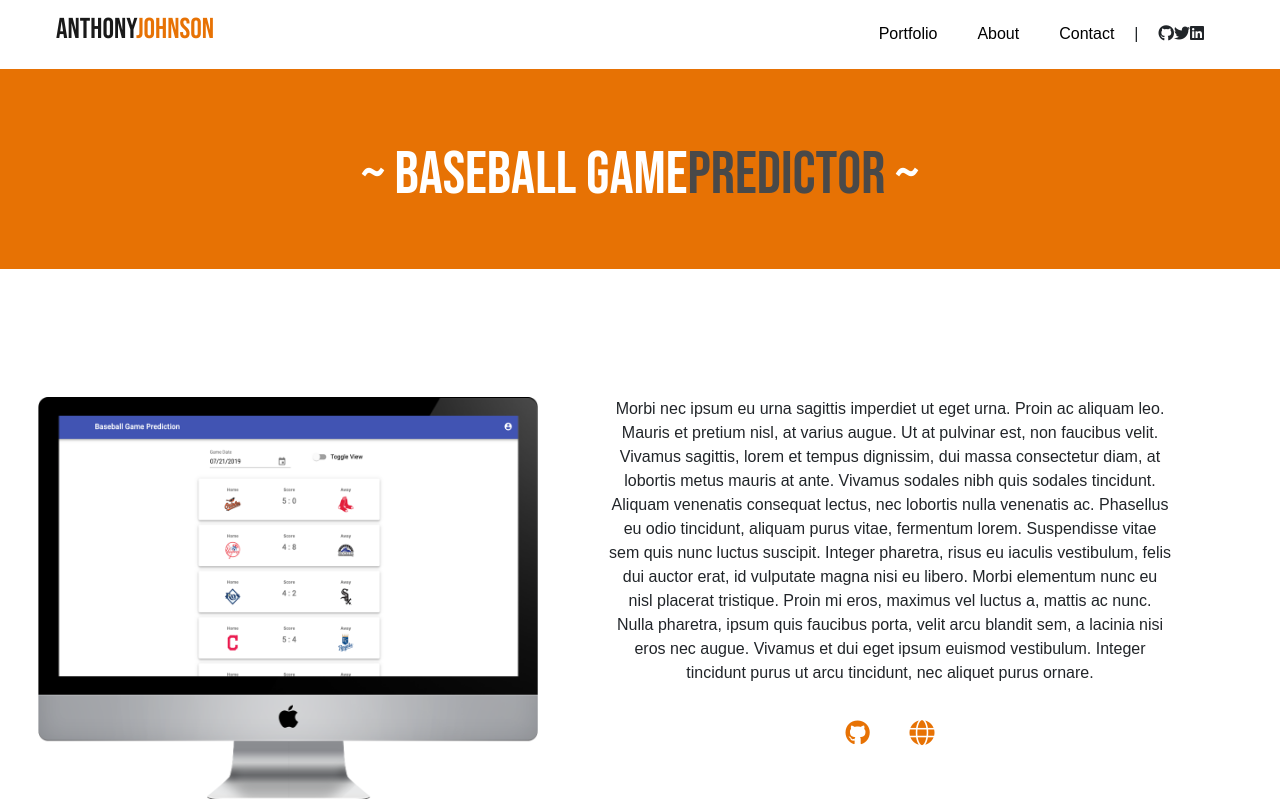
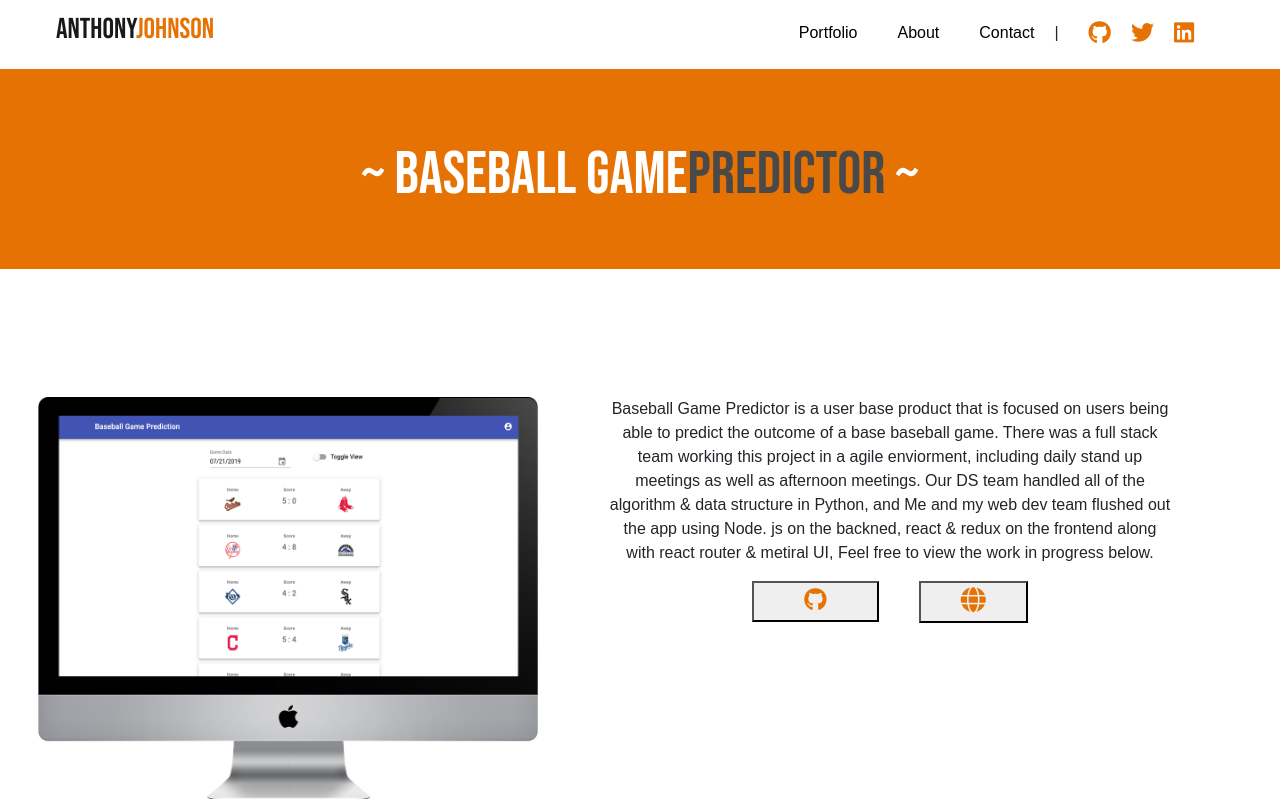
Before and after one commit to divbySeptember/portfolio, a React app: page /bgp in a window 1280 px wide. Shown: the top 802 px of the page. Built offline with nearby package versions, Linux system fonts and the light colour scheme.

Commit message:
Completed Portfolio

```diff
--- a/src/components/nav/index.css
+++ b/src/components/nav/index.css
@@ -20,3 +20,48 @@ ul {
   .item{
       color: #000;
   }
+
+
+.fa-github {
+    font-size: 23px;
+    margin: 0 10px;
+    color: rgb(231, 114, 4);
+    cursor: pointer;
+    border: none;
+
+}
+
+
+.fa-github:hover {
+
+    color: rgb(99, 99, 99);
+}
+
+.fa-twitter {
+    font-size: 23px;
+    margin: 0 10px;
+    color: rgb(231, 114, 4);
+    cursor: pointer;
+    border: none;
+
+}
+
+.fa-twitter:hover {
+
+    color: rgb(99, 99, 99);
+}
+
+
+.fa-linkedin {
+    font-size: 23px;
+    margin: 0 10px;
+    color: rgb(231, 114, 4);
+    cursor: pointer;
+    border: none;
+}
+
+
+.fa-linkedin:hover {
+
+    color: rgb(99, 99, 99);
+}
--- a/src/components/nav/index.js
+++ b/src/components/nav/index.js
@@ -30,9 +30,9 @@ const Nav = () => {
             </li>
             |
             <li>
-              <i class="fab fa-github"></i>
-              <i class="fab fa-twitter"></i>
-              <i class="fab fa-linkedin"></i>
+              <a href="http://www.github.com/divbyseptember"><i className="navIcon" class="fab fa-github"></i></a>
+              <a href="http://www.twitter.com/anthony_dev1"><i className="navIcon" class="fab fa-twitter"></i></a>
+              <a href="https://www.linkedin.com/in/anthonydev1/"><i className="navIcon" class="fab fa-linkedin"></i></a>
             </li>
 
         </ul>
--- a/src/components/portfolio/index.js
+++ b/src/components/portfolio/index.js
@@ -23,19 +23,19 @@ const Portfolio = (props) => {
                         link="/wunderlist"
                         image={wl}
                         title="Wunder List 2.0"
-                        description="Lorem ipsum dolor sit amet, consectetur adipiscing elit. In malesuada tempor purus, a tincidunt dui luctus ac. Duis purus leo, viverra a dolor ut, posuere ornare sem."
+                        description="WunderList 2.0 is a user base Todo App that helps user plan and create daily habbits. With WL 2.0  you can create a account add todo items."
                     />
                     <Thumbnail
                         link="/lifegpa"
                         image={lg}
                         title="Life gpa"
-                        description="Lorem ipsum dolor sit amet, consectetur adipiscing elit. In malesuada tempor purus, a tincidunt dui luctus ac. Duis purus leo, viverra a dolor ut, posuere ornare sem."
+                        description="Life GPA is habit tracking apps out there to measure progress in one area or another, nothing that measures overall life with a single metric. "
                     />
                     <Thumbnail
                         link="/bgp"
                         image={bgp}
                         title="Baseball Game Predictor"
-                        description="Lorem ipsum dolor sit amet, consectetur adipiscing elit. In malesuada tempor purus, a tincidunt dui luctus ac. Duis purus leo, viverra a dolor ut, posuere ornare sem."
+                        description="Baseball Game Predictor is a user base product that is focused on users being able to predict the outcome of a base baseball game"
                     />
                     {/* <Thumbnail
                         link="/clarify"
--- a/src/components/projects/bgp.js
+++ b/src/components/projects/bgp.js
@@ -5,6 +5,13 @@ import BGPMAC from '../../img/bgpmac.png'
 
 
 const BGP = () =>{
+
+
+    // const bgpHub = () => {
+
+    //     {location.href="http://www.github.com"}
+    // }
+
     return(
         <div>
             <div className='projectHero'>
@@ -13,11 +20,11 @@ const BGP = () =>{
             <div className='projectInfo'>
                 <img src={BGPMAC} className='wunderProject' />
                 <div className='projectContent'>
-                    <p className='projectText'>Morbi nec ipsum eu urna sagittis imperdiet ut eget urna. Proin ac aliquam leo. Mauris et pretium nisl, at varius augue. Ut at pulvinar est, non faucibus velit. Vivamus sagittis, lorem et tempus dignissim, dui massa consectetur diam, at lobortis metus mauris at ante. Vivamus sodales nibh quis sodales tincidunt. Aliquam venenatis consequat lectus, nec lobortis nulla venenatis ac. Phasellus eu odio tincidunt, aliquam purus vitae, fermentum lorem. Suspendisse vitae sem quis nunc luctus suscipit. Integer pharetra, risus eu iaculis vestibulum, felis dui auctor erat, id vulputate magna nisi eu libero. Morbi elementum nunc eu nisl placerat tristique. Proin mi eros, maximus vel luctus a, mattis ac nunc. Nulla pharetra, ipsum quis faucibus porta, velit arcu blandit sem, a lacinia nisi eros nec augue. Vivamus et dui eget ipsum euismod vestibulum. Integer tincidunt purus ut arcu tincidunt, nec aliquet purus ornare.</p>
+                    <p className='projectText'>Baseball Game Predictor is a user base product that is focused on users being able to predict the outcome of a base baseball game. There was a full stack team working this project in a agile enviorment, including daily stand up meetings as well as afternoon meetings. Our DS team handled all of the algorithm & data structure in Python, and Me and my web dev team flushed out the app using Node. js on the backned, react & redux on the frontend along with react router & metiral UI,  Feel free to view the work in progress below. </p>
                     <div className='projectIcons'>
 
-                        <i  class="fab portIcon fa-github"></i>
-                        <i  class="fas portIcon fa-globe"></i>
+                        <a href="https://github.com/Lambda-School-Labs/baseball-game-prediction-fe"><button className="newBtn" type="button"><i  class="fab portIcon fa-github"/></button></a>
+                        <a href="http://www.baseballgamepredictor.com"><button className="newBtn"><i  class="fas portIcon fa-globe" /></button></a>
 
                     </div>
                 </div>
--- a/src/components/projects/index.css
+++ b/src/components/projects/index.css
@@ -43,16 +43,17 @@
 }
 
 
+.newBtn {
+    padding: 5px 40px;
+    margin: 0 20px;
+
+
+
+}
 
 .portIcon {
-    margin: 20px 20px;
+
     font-size: 25px;
     color: rgb(231, 114, 4);
     cursor: pointer;
 }
-
-.portIcon:hover {
-
-    color: rgb(68, 68, 68);
-
-}
--- a/src/components/projects/lifegpa.js
+++ b/src/components/projects/lifegpa.js
@@ -13,11 +13,12 @@ const LifeGPA = () =>{
             <div className='projectInfo'>
                 <img src={LifeGPAMAC} className='wunderProject' />
                 <div className='projectContent'>
-                    <p className='projectText'>Morbi nec ipsum eu urna sagittis imperdiet ut eget urna. Proin ac aliquam leo. Mauris et pretium nisl, at varius augue. Ut at pulvinar est, non faucibus velit. Vivamus sagittis, lorem et tempus dignissim, dui massa consectetur diam, at lobortis metus mauris at ante. Vivamus sodales nibh quis sodales tincidunt. Aliquam venenatis consequat lectus, nec lobortis nulla venenatis ac. Phasellus eu odio tincidunt, aliquam purus vitae, fermentum lorem. Suspendisse vitae sem quis nunc luctus suscipit. Integer pharetra, risus eu iaculis vestibulum, felis dui auctor erat, id vulputate magna nisi eu libero. Morbi elementum nunc eu nisl placerat tristique. Proin mi eros, maximus vel luctus a, mattis ac nunc. Nulla pharetra, ipsum quis faucibus porta, velit arcu blandit sem, a lacinia nisi eros nec augue. Vivamus et dui eget ipsum euismod vestibulum. Integer tincidunt purus ut arcu tincidunt, nec aliquet purus ornare.</p>
+                    <p className='projectText'>There are so many productivity and habit tracking apps out there to measure progress in one area or another, but nothing that measures your overall life with a single metric. Until now. Meet LifeGPA. An app designed to summarize your life’s most important efforts into a simple composite number.
+Users create an account, log in, and tell the app a list of habits they want to track. There are both prompts to add habits to your list, and spots to write your own.</p>
                     <div className='projectIcons'>
 
-                        <i  class="fab portIcon fa-github"></i>
-                        <i  class="fas portIcon fa-globe"></i>
+                        <a href="https://github.com/lambdaschool-lifegpa"><button className="newBtn" type="button"><i  class="fab portIcon fa-github"/></button></a>
+                        <a href="https://lifegpa-abdulkarim.netlify.com/"><button className="newBtn"><i  class="fas portIcon fa-globe" /></button></a>
 
                     </div>
                 </div>
--- a/src/components/projects/wunderlist.js
+++ b/src/components/projects/wunderlist.js
@@ -12,11 +12,11 @@ const WunderList = () =>{
             <div className='projectInfo'>
                 <img src={NewWunderList} className='wunderProject' />
                 <div className='projectContent'>
-                    <p className='projectText'>Morbi nec ipsum eu urna sagittis imperdiet ut eget urna. Proin ac aliquam leo. Mauris et pretium nisl, at varius augue. Ut at pulvinar est, non faucibus velit. Vivamus sagittis, lorem et tempus dignissim, dui massa consectetur diam, at lobortis metus mauris at ante. Vivamus sodales nibh quis sodales tincidunt. Aliquam venenatis consequat lectus, nec lobortis nulla venenatis ac. Phasellus eu odio tincidunt, aliquam purus vitae, fermentum lorem. Suspendisse vitae sem quis nunc luctus suscipit. Integer pharetra, risus eu iaculis vestibulum, felis dui auctor erat, id vulputate magna nisi eu libero. Morbi elementum nunc eu nisl placerat tristique. Proin mi eros, maximus vel luctus a, mattis ac nunc. Nulla pharetra, ipsum quis faucibus porta, velit arcu blandit sem, a lacinia nisi eros nec augue. Vivamus et dui eget ipsum euismod vestibulum. Integer tincidunt purus ut arcu tincidunt, nec aliquet purus ornare.</p>
+                    <p className='projectText'>WunderList 2.0 is a user base Todo App that helps user plan and create daily habbits. With WL 2.0  you can create a account add todo items and set a date/repeat date and maak a item as done. the stack for the project is Node.js, Express. js, SQLITE3, React.js, Redux, React-Router, React-cookies.</p>
                     <div className='projectIcons'>
 
-                        <i  class="fab portIcon fa-github"></i>
-                        <i  class="fas portIcon fa-globe"></i>
+                        <a href="https://github.com/bw-wunderlist"><button className="newBtn" type="button"><i  class="fab portIcon fa-github"/></button></a>
+                        <a href="https://wunderlist24.netlify.com/"><button className="newBtn"><i  class="fas portIcon fa-globe" /></button></a>
 
                     </div>
                 </div>
```
